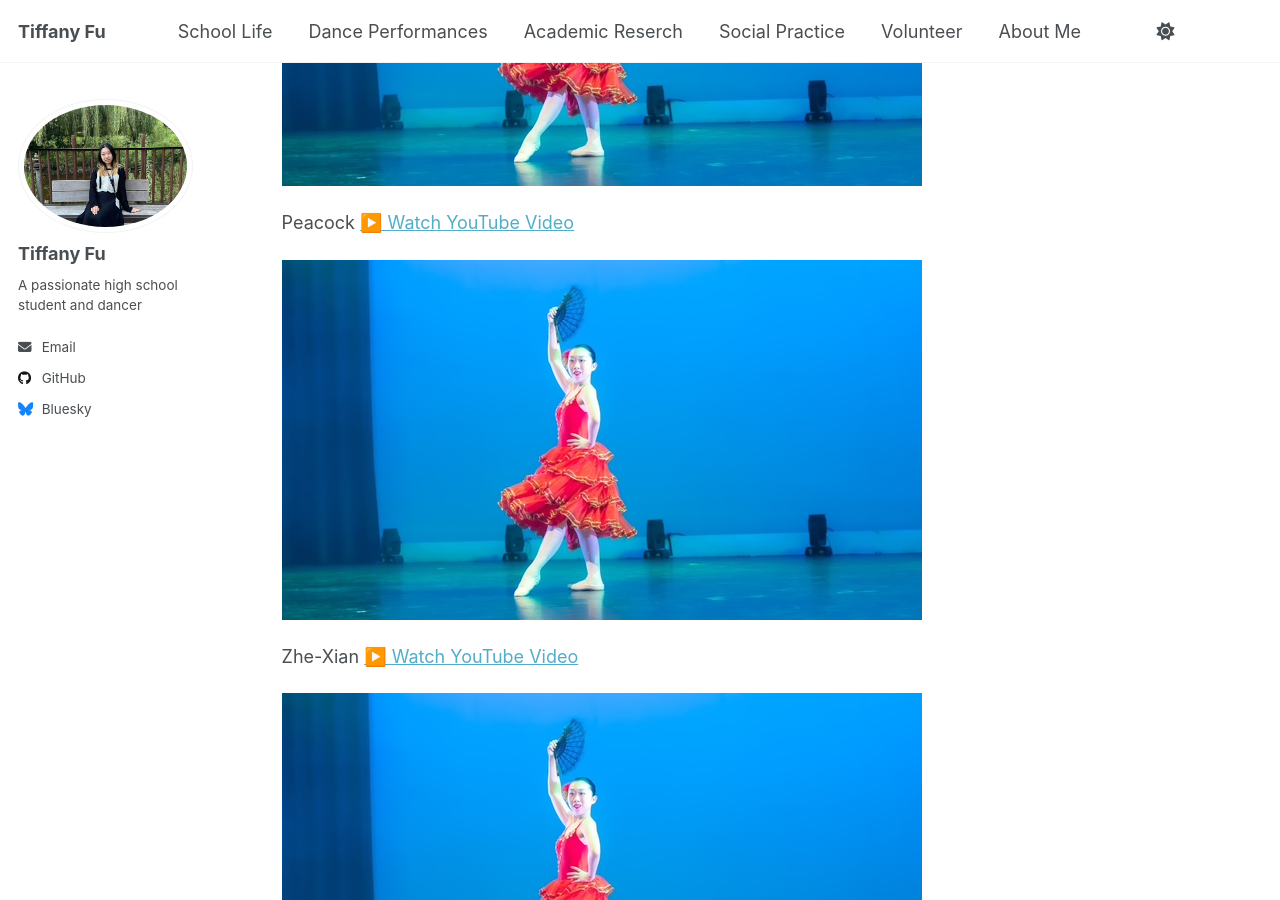
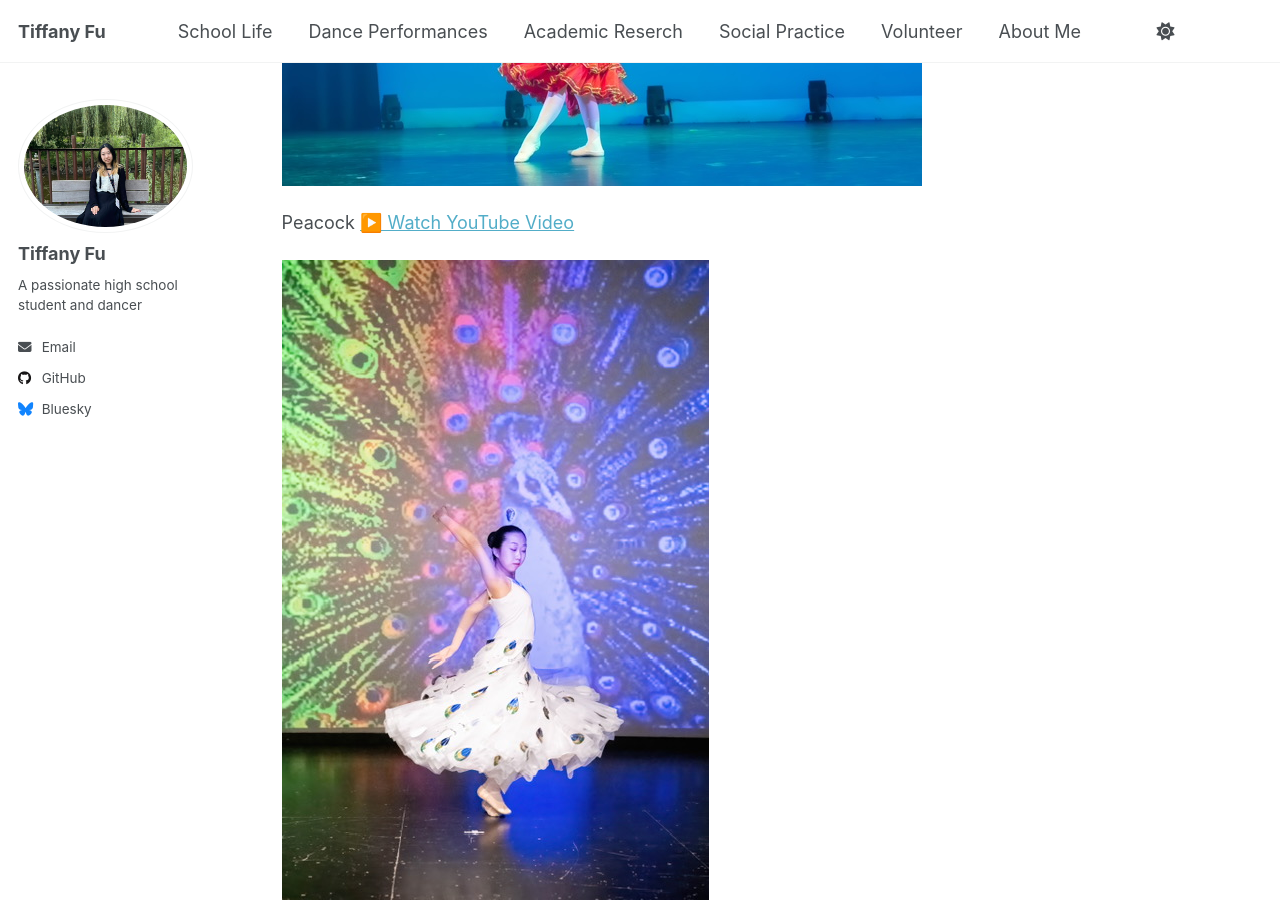
Before and after one commit to TiffanyJTFu/TiffanyFu, a Jekyll site: the page built from _talks/DanceCompetitions1.md, in a window 1280 px wide and 900 px high, scrolled down 2401 px. Built offline with Jekyll 4.4.1, drawn with Linux system fonts in a browser that asks for light colours; a script that is not in the unit is left out.

Commit message:
Update DanceCompetitions1.md

```diff
--- a/_talks/DanceCompetitions1.md
+++ b/_talks/DanceCompetitions1.md
@@ -39,7 +39,7 @@ Don Quixote
 Peacock
 <a href="https://youtu.be/isbpR2lO6R4" target="_blank" rel="noopener">▶️ Watch YouTube Video</a>
 
-![Dance10](https://tiffanyjtfu.github.io/TiffanyFu/images/danceballet2.JPEG)
+![Dance10](https://tiffanyjtfu.github.io/TiffanyFu/images/dancepeacock1.JPG)
 
 Zhe-Xian
 <a href="https://youtu.be/isbpR2lO6R4" target="_blank" rel="noopener">▶️ Watch YouTube Video</a>
```
